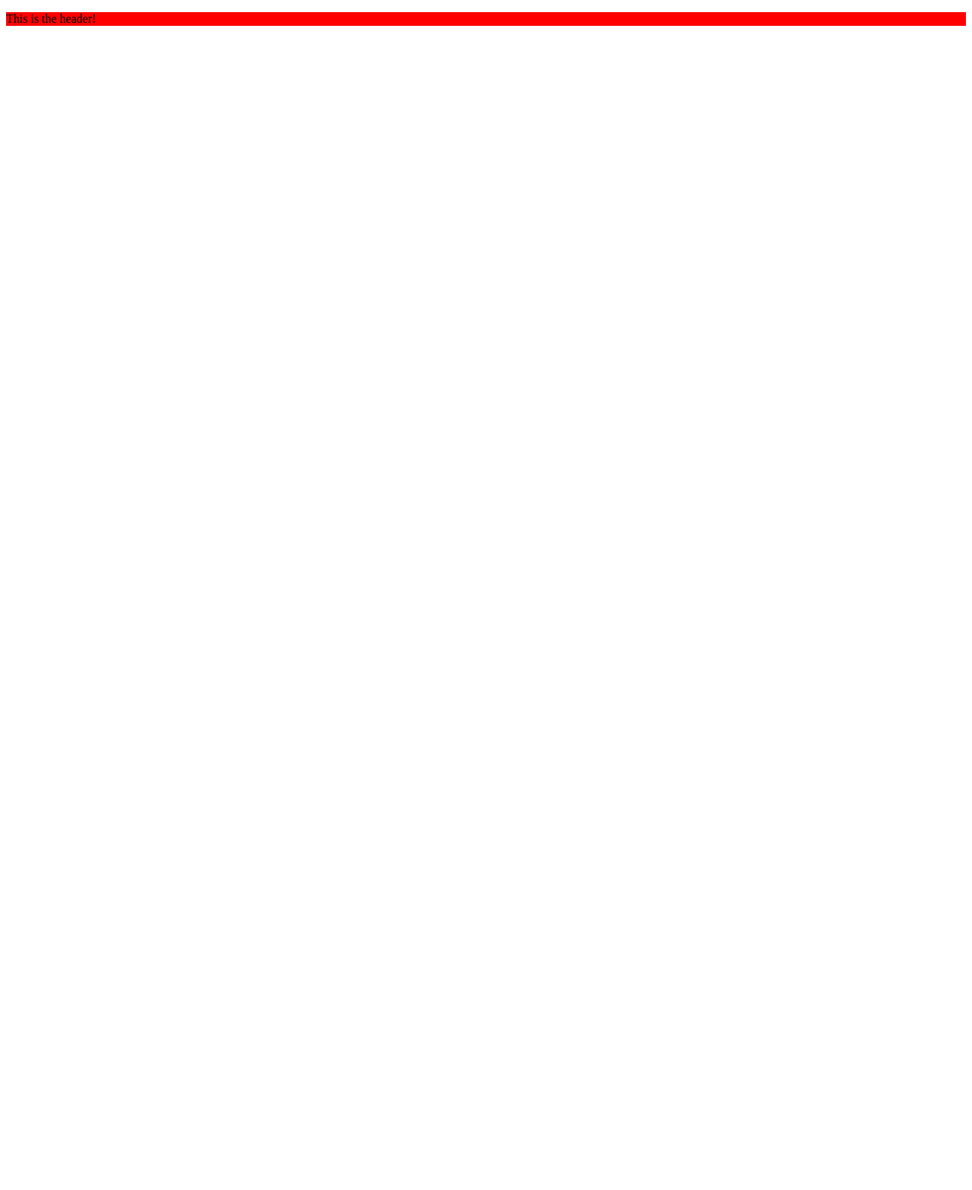
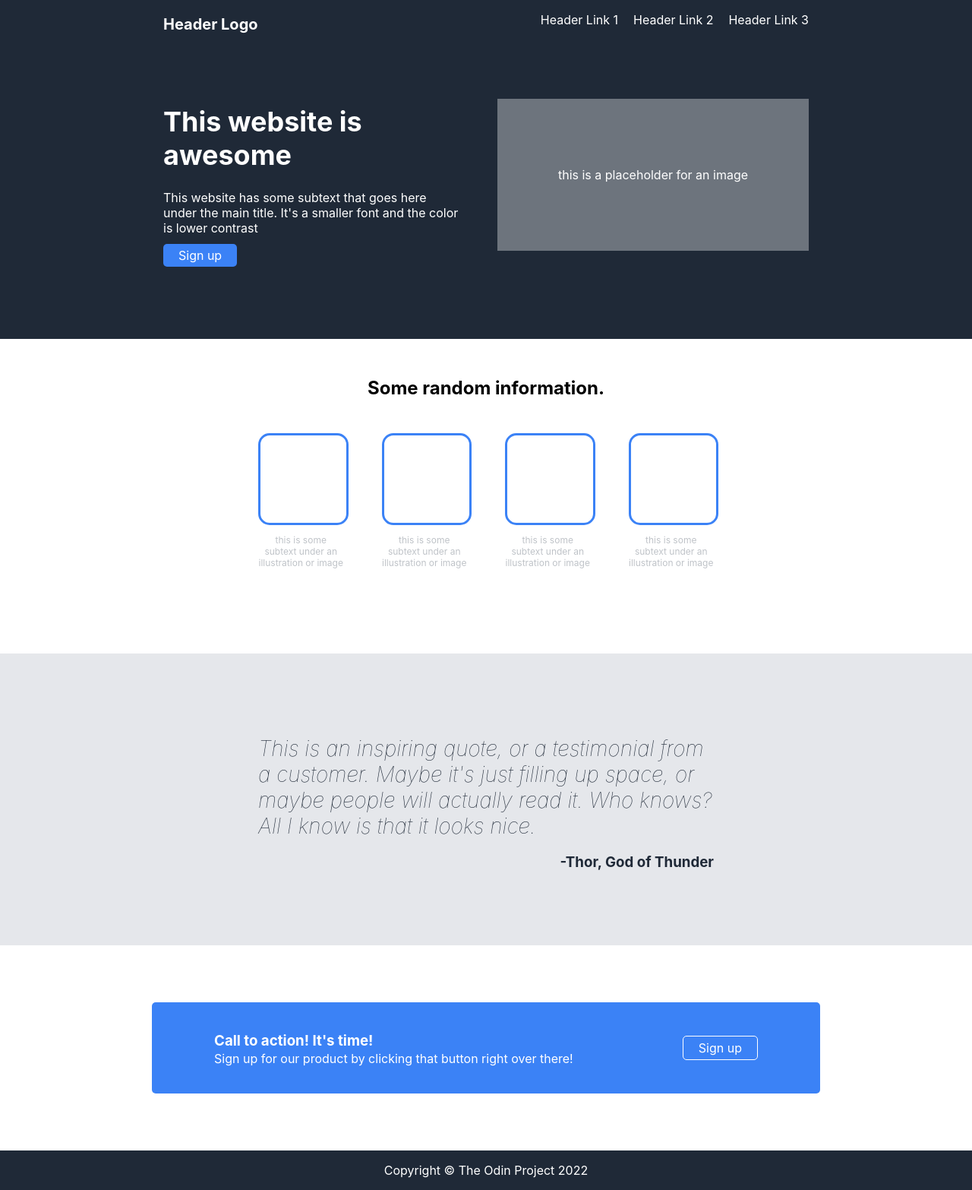
Before and after one commit to Aaronomary1/odin-landing-page, a plain HTML site: page index.html in a window 1280 px wide. Shown: the whole page at 76% size. Before the commit the page ends 800 px from the top, so only its background shows below. Drawn offline with Linux system fonts and the light colour scheme.

Commit message:
Complete the project.

```diff
--- a/index.html
+++ b/index.html
@@ -8,8 +8,77 @@
     <title>Document</title>
 </head>
 <body>
-    <div class="header">
-        <p>This is the header!</p>
+
+    <div class="container blue" >
+        <div class="content" id="header">
+            <p class="logo">Header Logo</p>
+            <ul class="menu">
+                <li><a href="#">Header Link 1</a></li>
+                <li><a href="#">Header Link 2</a></li>
+                <li><a href="#">Header Link 3</a></li>
+            </ul>
+        </div>
     </div>
+
+    <div class="container blue">
+        <div class="content" id="hero">
+            <div class="textbox">
+                <h1>This website is<br> awesome</h1>
+                <p>This website has some subtext that goes here under the main title. It's a smaller font and the color is lower contrast</p>
+                <a href="#" class="button">Sign up</a>
+            </div>
+            <div class="largeblankdiv">this is a placeholder for an image</div>
+        </div>
+    </div>
+
+    <div class="container white" >
+        <div class="content" id="imageboxes">
+            <h2>Some random information.</h2>
+            <div class="boxcontainer">
+                <div class="imagebox" id="box1">
+                    <div class="blankdiv"></div>
+                    <p>this is some subtext under an illustration or image</p>
+                </div>
+                <div class="imagebox" id="box2">
+                    <div class="blankdiv"></div>
+                    <p>this is some subtext under an illustration or image</p>
+                </div>
+                <div class="imagebox" id="box3">
+                    <div class="blankdiv"></div>
+                    <p>this is some subtext under an illustration or image</p>
+                </div>
+                <div class="imagebox" id="box4">
+                    <div class="blankdiv"></div>
+                    <p>this is some subtext under an illustration or image</p>
+                </div>
+            </div>
+        </div>
+    </div>
+
+    <div class="container gray" >
+        <div class="content" id="quote">
+            <p class="quote">This is an inspiring quote, or a testimonial from a customer. Maybe it's just filling up space, or maybe people will actually read it. Who knows? All I know is that it looks nice.</p>
+            <h3 class="imthor">-Thor, God of Thunder</h3>
+        </div>
+    </div>
+
+    <div class="container white" >
+        <div class="content" id="cta">
+            <div class="">
+                <h3 class="ctahead">Call to action! It's time!</h3>
+                <p>Sign up for our product by clicking that button right over there!</p>
+            </div>
+            <div>
+                <a href="#" class="button2">Sign up</a>
+            </div>
+        </div>
+    </div>
+
+    <div class="container blue" >
+        <div class="content" id="footer">
+            <p>Copyright © The Odin Project 2022</p>
+        </div>
+    </div>
+
 </body>
 </html>
--- a/style.css
+++ b/style.css
@@ -1,3 +1,172 @@
-.header{
-    background-color: red;
+#header{
+    background-color: #1f2937;
+    display:flex;
+    justify-content: space-between;
+    color:white;
 }
+@media only screen and (max-width: 625px) {
+#header{
+    flex-direction: column;
+    align-items: center;
+}
+}
+@media only screen and (max-width: 625px) {
+    .menu{
+        padding:0px;
+    }
+    }
+#hero{
+    background-color: #1f2937;
+    display:flex;
+    justify-content: space-between;
+    color:white;
+    padding-top:50px;
+    padding-bottom:100px;
+    gap:50px;
+    align-items: center;
+    flex-flow: wrap;
+}
+#imageboxes{
+    background-color: white;
+    display:flex;
+    justify-content: space-between;
+    color:black;
+    flex-direction: column;
+    align-items: center;
+    padding-top:30px;
+    padding-bottom:100px;
+}
+.boxcontainer{
+    display:flex;
+    gap:50px;
+    text-align: center;
+    font-size:12px;
+    color:#bfc3c8;
+    max-width: 600px;
+    flex-flow: wrap;
+    margin-top:25px;
+}
+.imagebox{
+    flex:1;
+}
+#quote{
+    background-color:#E5E7EB;
+    display:flex;
+    justify-content: space-between;
+    color:white;
+    flex-direction: column;
+    padding-top:80px;
+    padding-bottom:80px;
+    max-width:600px;
+}
+#cta{
+    background-color: white;
+    display:flex;
+    justify-content: space-between;
+    color:white;
+}
+#footer{
+    background-color: #1f2937;
+    display:flex;
+    justify-content: space-between;
+    color:white;
+    justify-content: center;
+}
+body {
+    font-family: -apple-system, BlinkMacSystemFont, 'Segoe UI', Roboto, Oxygen, Ubuntu, Cantarell, 'Open Sans', 'Helvetica Neue', sans-serif;
+    margin:0px;
+  }
+.menu{
+    display:flex;
+    text-decoration: none;
+    list-style-type: none;
+    color:white;
+    gap:20px;
+}
+.logo{
+    font-size:20px;
+    font-weight:bold;
+}
+.content{
+    width:850px;
+    padding-left: 15px;
+    padding-right:15px;
+}
+.container{
+    display:flex;
+    justify-content: center;
+}
+.gray{
+    background-color:#E5E7EB;
+}
+.blue{
+    background-color: #1f2937;
+}
+.white{
+    background-color: white;
+}
+.blankdiv{
+    border: 3px solid #3b82f6;
+    height:115px;
+    width:100%;
+    border-radius: 15px;
+}
+.textbox{
+    flex:1;
+}
+.largeblankdiv{
+    background:#6d747d;
+    display:flex;
+    justify-content: center;
+    align-items: center;
+    height: 180px;
+    flex:1;
+    padding:10px;
+    text-align: center;
+}
+h1{
+    font-size:36px;
+}
+a{
+    color:white;
+    text-decoration: none;
+}
+.button{
+    background-color: #3b82f6;
+    border: none;
+    border-radius: 5px;
+    color: white;
+    padding: 5px 20px;
+}
+.button2{
+    background-color: #3b82f6;
+    border: white solid 1px;
+    border-radius: 5px;
+    color: white;
+    padding: 5px 20px;
+}
+.quote{
+    font-size:28px;
+    color:#1F2937;
+    font-style:italic;
+    font-weight: 100;
+    margin-bottom:0px;
+}
+.imthor{
+    align-self: flex-end;
+    color:#1F2937;
+}
+#cta{
+    margin:75px 15px;
+    background-color: #3b82f6;
+    border-radius: 5px;
+    display:flex;
+    align-items: center;
+    justify-content: space-around;
+    padding:20px 15px;
+    flex-wrap: wrap;
+    gap:10px;
+}
+.ctahead{
+    margin-bottom:-14px;
+}
```
